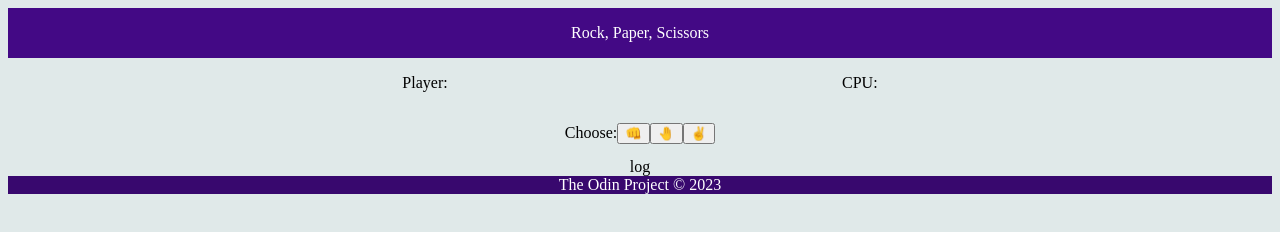
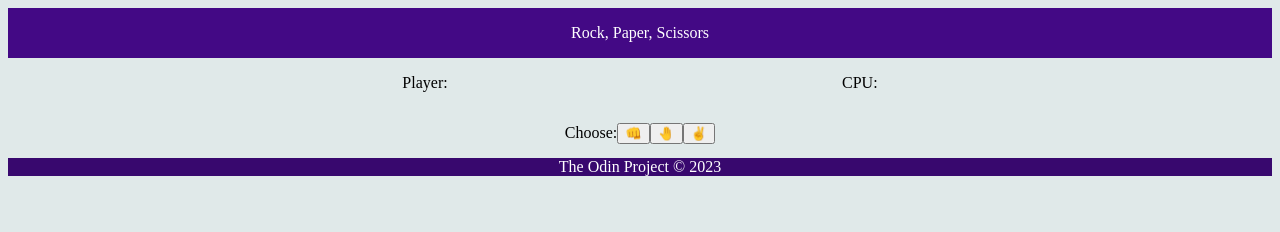
Before and after one commit to Juandvr/rock-paper-scissors, a plain HTML site: page index.html in a window 1280 px wide. Drawn offline with Linux system fonts and the light colour scheme.

Commit message:
Add simple UI

```diff
--- a/index.html
+++ b/index.html
@@ -21,7 +21,6 @@
         <button id="scissors">&#9996;</button>
     </div>
     <div id="log">
-        log
     </div>
 </body>
 <footer>
```
